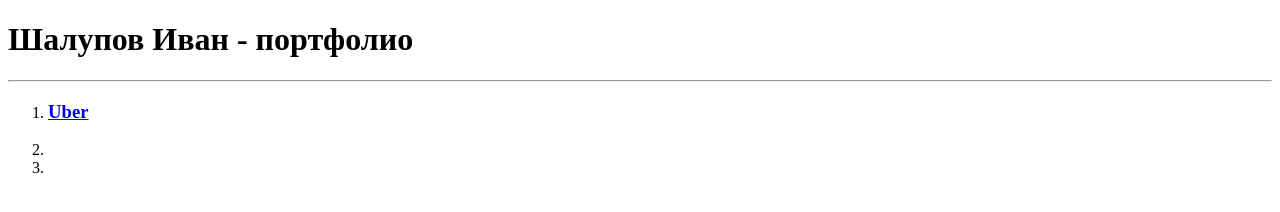
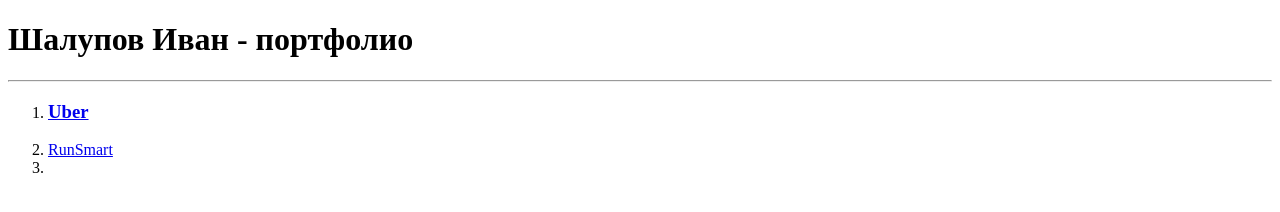
Before and after one commit to XyRmA-322/XyRmA-322.github.io, a plain HTML site: page index.html in a window 1280 px wide. Drawn offline with Linux system fonts and the light colour scheme.

Commit message:
Add files via upload

```diff
--- a/index.html
+++ b/index.html
@@ -12,7 +12,7 @@
         <hr>
         <ol>
             <li><h3><a href="https://xyrma-322.github.io/Uber/">Uber</a></h3></li>
-            <li><a href=""></a></li>
+            <li><a href="https://xyrma-322.github.io/RunSmart/">RunSmart</a></li>
             <li><a href=""></a></li>
         </ol>
     </div>
```
